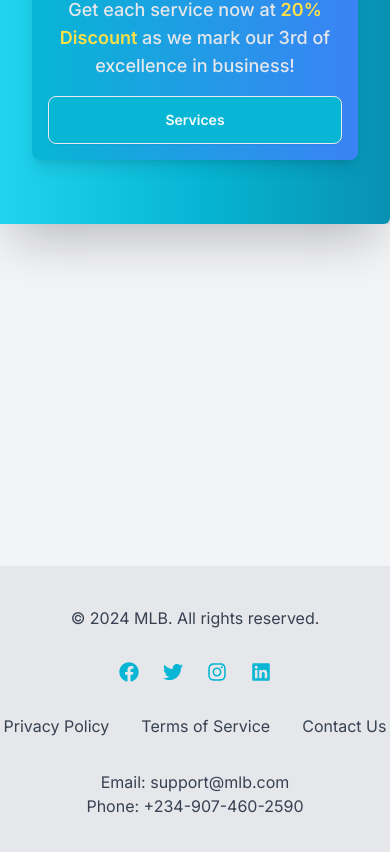
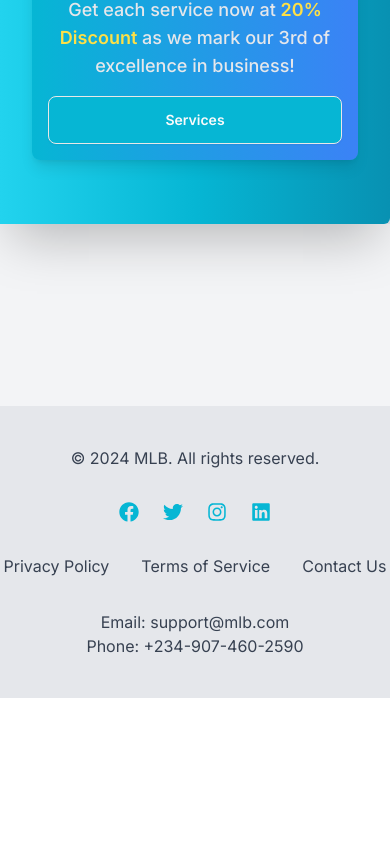
Before and after one commit to elijahkelechi/mlb_frontend, a React (Vite) app: page / in a window 390 px wide. Shown: the part 6375-7227 px from the top of the page. After the commit the page ends 7073 px from the top, so only its background shows below. Built offline with nearby package versions, Linux system fonts and the light colour scheme.

Commit message:
f commit

```diff
--- a/src/pages/Home.jsx
+++ b/src/pages/Home.jsx
@@ -517,7 +517,7 @@ const Home = () => {
           </div>
         </div>
       </div>
-      <div className="relative mt-[360rem] md:mt-[242rem] lg:mt-[212rem]">
+      <div className="relative mt-[350rem] md:mt-[242rem] lg:mt-[212rem]">
         <Footer />
       </div>
     </div>
```
